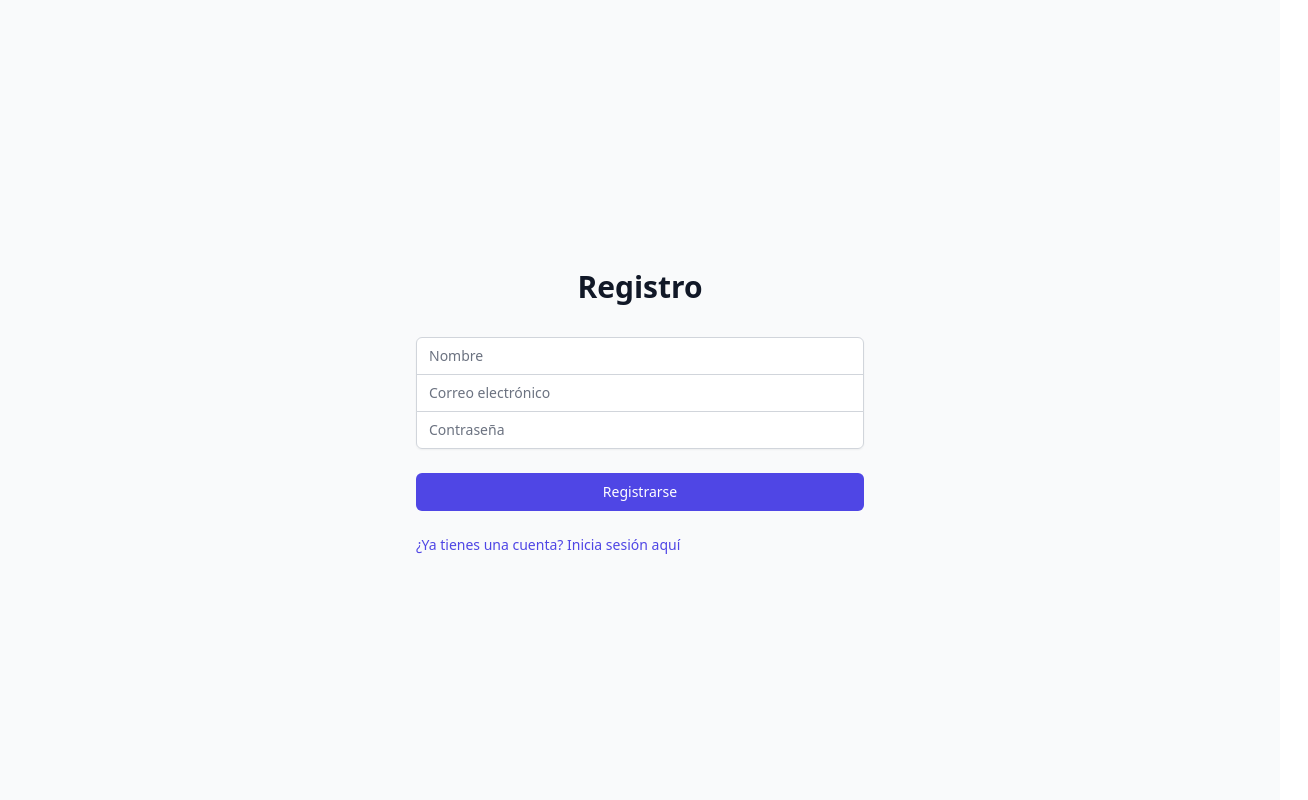
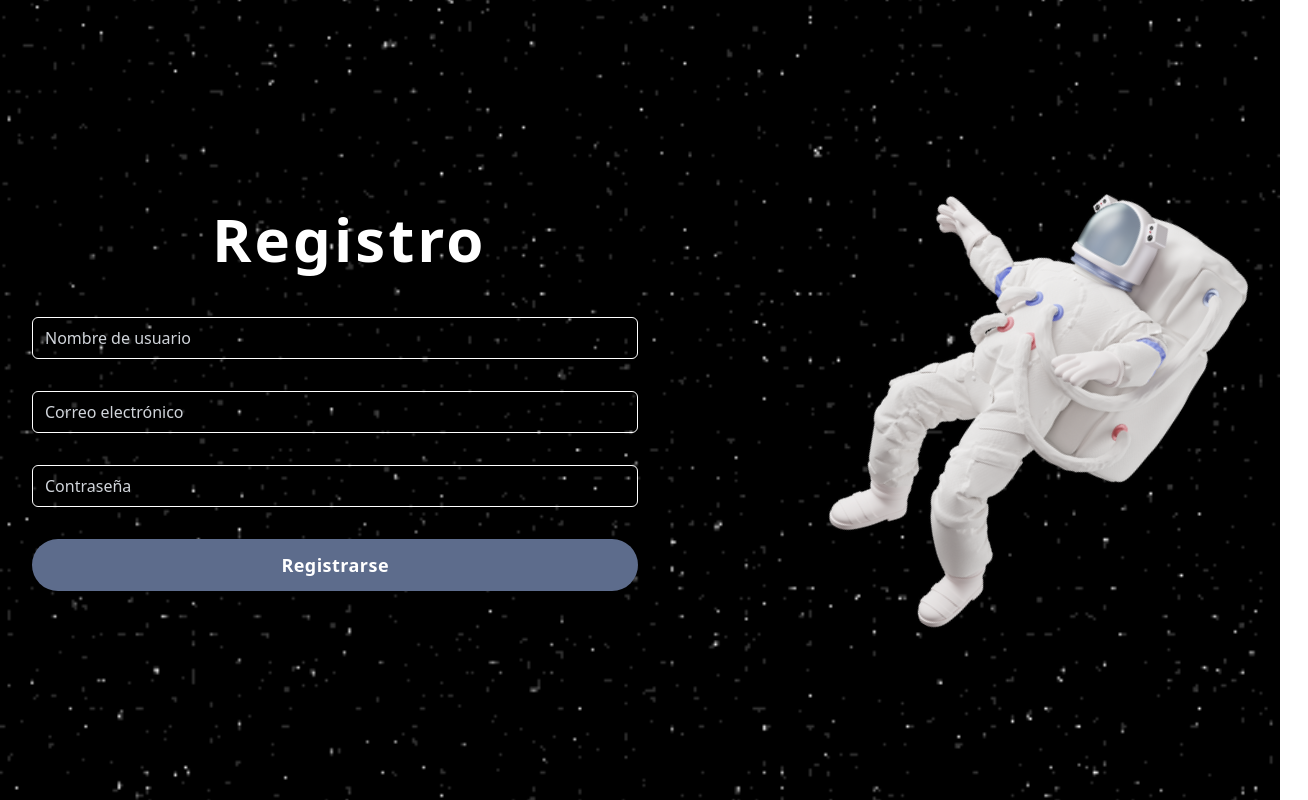
Before and after one commit to rotosaurio/spaceapps, a Next.js app: page /register in a window 1280 px wide. Shown: the whole page, 1308 px wide, since content can reach past the window. Built offline with nearby package versions, Linux system fonts and the light colour scheme.

Commit message:
register

```diff
--- a/pages/index.js
+++ b/pages/index.js
@@ -76,9 +76,12 @@ export default function Home() {
               Login
             </button>
           </Link>
-          <button className="bg-green-500 hover:bg-green-600 text-white font-bold py-2 px-4 rounded transition duration-300 ease-in-out transform hover:scale-105">
-            Register
-          </button>
+
+          <Link href="/register">
+            <button className="bg-green-500 hover:bg-green-600 text-white font-bold py-2 px-4 rounded transition duration-300 ease-in-out transform hover:scale-105">
+              Register
+            </button>
+          </Link>
         </div>
       </div>
     </main>
--- a/pages/register.js
+++ b/pages/register.js
@@ -1,7 +1,7 @@
-import { useState } from 'react';
+import React, { useState } from 'react';
+import Head from 'next/head';
+import Image from 'next/image';
 import { useRouter } from 'next/router';
-import axios from 'axios';
-import Link from 'next/link';
 
 export default function Register() {
   const [nombre, setNombre] = useState('');
@@ -10,99 +10,116 @@ export default function Register() {
   const [error, setError] = useState('');
   const router = useRouter();
 
-  const handleSubmit = async (e) => {
-    e.preventDefault();
+  const handleSubmit = async (event) => {
+    event.preventDefault();
     setError('');
 
     try {
-      await axios.post('/api/autenticacion', {
+      const response = await fetch('/api/autenticacion', {
+        method: 'POST',
+        headers: {
+          'Content-Type': 'application/json',
+        },
+        body: JSON.stringify({
           action: 'register',
           nombre,
           correo,
           contraseña
+        }),
       });
 
+      const data = await response.json();
+
+      if (response.ok) {
+        // Registro exitoso, redirigir a la página de inicio de sesión o dashboard
         router.push('/login');
+      } else {
+        // Mostrar error
+        setError(data.error || 'Error en el registro');
+      }
     } catch (error) {
-      setError(error.response?.data?.error || 'Error al registrar usuario');
+      console.error('Error:', error);
+      setError('Error en el servidor');
     }
   };
 
+  // Usa una variable de entorno para la ruta del GIF, con una ruta por defecto
+  const backgroundGif = process.env.NEXT_PUBLIC_BACKGROUND_GIF || '/star-4773.gif';
+  // Usa una variable de entorno para la ruta de tu imagen, con una ruta por defecto
+  const rightImage = process.env.NEXT_PUBLIC_RIGHT_IMAGE || '/astro.png';
+
   return (
-    <div className="min-h-screen flex items-center justify-center bg-gray-50 py-12 px-4 sm:px-6 lg:px-8">
-      <div className="max-w-md w-full space-y-8">
+    <div
+      className="min-h-screen flex bg-cover bg-center bg-no-repeat"
+      style={{backgroundImage: `url('${backgroundGif}')`}}
+    >
+      <Head>
+        <title>Registro</title>
+        <meta name="description" content="Página de registro" />
+        <link rel="icon" href="/favicon.ico" />
+      </Head>
+
+      <main className="w-2/3 p-8 pr-24 flex items-center">
+        <div className="w-full max-w-2xl">
+          <h1
+            className="text-6xl font-bold text-white mb-12 drop-shadow-lg tracking-wider"
+            style={{ textIndent: '3em' }}
+          >
+            Registro
+          </h1>
+          {error && <p className="text-red-500 mb-4">{error}</p>}
+          <form className="space-y-8" onSubmit={handleSubmit}>
             <div>
-          <h2 className="mt-6 text-center text-3xl font-extrabold text-gray-900">
-            Registro
-          </h2>
-        </div>
-        <form className="mt-8 space-y-6" onSubmit={handleSubmit}>
-          <input type="hidden" name="remember" defaultValue="true" />
-          <div className="rounded-md shadow-sm -space-y-px">
-            <div>
-              <label htmlFor="nombre" className="sr-only">
-                Nombre
-              </label>
               <input
-                id="nombre"
-                name="nombre"
                 type="text"
+                placeholder="Nombre de usuario"
                 required
-                className="appearance-none rounded-none relative block w-full px-3 py-2 border border-gray-300 placeholder-gray-500 text-gray-900 rounded-t-md focus:outline-none focus:ring-indigo-500 focus:border-indigo-500 focus:z-10 sm:text-sm"
-                placeholder="Nombre"
+                className="w-full px-3 py-2 bg-transparent border border-white rounded-md focus:outline-none focus:ring-2 focus:ring-blue-500 placeholder-gray-300 text-white"
                 value={nombre}
                 onChange={(e) => setNombre(e.target.value)}
               />
             </div>
             <div>
-              <label htmlFor="correo" className="sr-only">
-                Correo electrónico
-              </label>
               <input
-                id="correo"
-                name="correo"
                 type="email"
+                placeholder="Correo electrónico"
                 required
-                className="appearance-none rounded-none relative block w-full px-3 py-2 border border-gray-300 placeholder-gray-500 text-gray-900 focus:outline-none focus:ring-indigo-500 focus:border-indigo-500 focus:z-10 sm:text-sm"
-                placeholder="Correo electrónico"
+                className="w-full px-3 py-2 bg-transparent border border-white rounded-md focus:outline-none focus:ring-2 focus:ring-blue-500 placeholder-gray-300 text-white"
                 value={correo}
                 onChange={(e) => setCorreo(e.target.value)}
               />
             </div>
             <div>
-              <label htmlFor="contraseña" className="sr-only">
-                Contraseña
-              </label>
               <input
-                id="contraseña"
-                name="contraseña"
                 type="password"
+                placeholder="Contraseña"
                 required
-                className="appearance-none rounded-none relative block w-full px-3 py-2 border border-gray-300 placeholder-gray-500 text-gray-900 rounded-b-md focus:outline-none focus:ring-indigo-500 focus:border-indigo-500 focus:z-10 sm:text-sm"
-                placeholder="Contraseña"
+                className="w-full px-3 py-2 bg-transparent border border-white rounded-md focus:outline-none focus:ring-2 focus:ring-blue-500 placeholder-gray-300 text-white"
                 value={contraseña}
                 onChange={(e) => setContraseña(e.target.value)}
               />
             </div>
-          </div>
-
-          <div>
+            <div className="mt-12">
               <button
                 type="submit"
-              className="group relative w-full flex justify-center py-2 px-4 border border-transparent text-sm font-medium rounded-md text-white bg-indigo-600 hover:bg-indigo-700 focus:outline-none focus:ring-2 focus:ring-offset-2 focus:ring-indigo-500"
+                className="w-full bg-[#5D6C8C] text-white py-3 px-16 rounded-full hover:bg-[#4A5670] focus:outline-none focus:ring-2 focus:ring-[#5D6C8C] focus:ring-opacity-50 transition duration-300 text-lg font-semibold tracking-wide"
               >
                 Registrarse
               </button>
             </div>
-          <div className="text-sm mt-3">
-            <Link href="/login">
-              <span className="font-medium text-indigo-600 hover:text-indigo-500 cursor-pointer">
-                ¿Ya tienes una cuenta? Inicia sesión aquí
-              </span>
-            </Link>
+          </form>
         </div>
-        </form>
-        {error && <p className="mt-2 text-center text-sm text-red-600">{error}</p>}
+      </main>
+
+      <div className="w-1/2 flex items-center justify-center p-8">
+        <div className="relative w-full h-full" style={{ maxWidth: '65%', maxHeight: '90%' , transform: 'rotate(30deg)'}  }>
+          <Image
+            src={rightImage}
+            alt="Imagen de registro"
+            layout="fill"
+            objectFit="contain"
+          />
+        </div>
       </div>
     </div>
   );
```
Also changed, not shown: pages/planetario.js (added), public/astro.png (added), public/star-4773.gif (added). Lines whose indentation alone changed are shown as unchanged.
